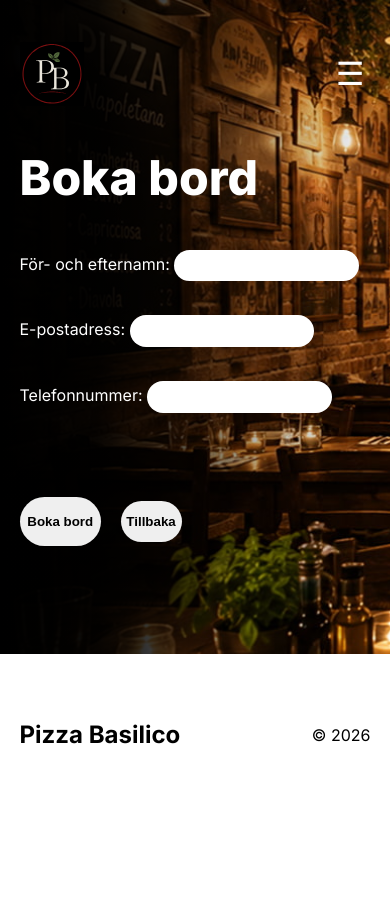
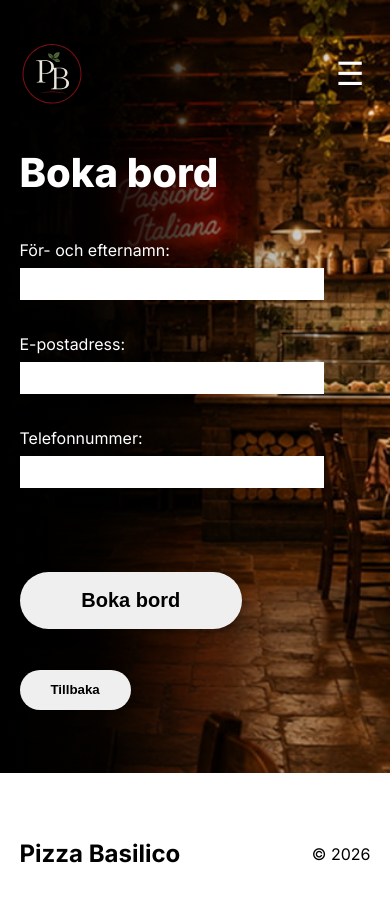
Before and after one commit to alvastern/pizza-basilico-frontend, an Angular app: page /boka-bord/kontakt in a window 390 px wide. Shown: the top 902 px of the page. Before the commit the page ends 844 px from the top, so only its background shows below. Built offline with nearby package versions, Linux system fonts and the light colour scheme.

Commit message:
Responsivitet för boka-bord sektion

```diff
--- a/src/app/pages/boka-bord/boka-bord-info/boka-bord-info.html
+++ b/src/app/pages/boka-bord/boka-bord-info/boka-bord-info.html
@@ -39,7 +39,7 @@
             </div>
         </form>
 
-        <article>
+        <article id="knappar-boka">
             <button routerLink="/boka-bord/kontakt" id="knapp-fortsatt">Fortsätt</button>
             <button routerLink="/" id="knapp-avbryt">Avbryt</button>
         </article>
--- a/src/app/pages/boka-bord/boka-bord-info/boka-bord-info.scss
+++ b/src/app/pages/boka-bord/boka-bord-info/boka-bord-info.scss
@@ -2,7 +2,7 @@
     background-image: linear-gradient(to right, rgba(0, 0, 0, 1) 0%, rgba(0, 0, 0, 0.95) 25%, rgba(0, 0, 0, 0.7) 45%, rgba(0, 0, 0, 0.3) 65%, rgba(0, 0, 0, 0) 100%),
     url(/images/tables.jpg);
 
-    height: 77.5vh;
+    height: 100vh;
     color: white;
     background-repeat: no-repeat;
     background-size: cover;
@@ -18,23 +18,28 @@ form {
     margin: 5vh 0 10vh 5vw;
 
     div {
-        margin-bottom: 4vh;
+        margin-bottom: 3vh;
+        display: flex;
+        flex-direction: column;
+        gap: 1vh;
 
         select {
-            padding: 0.5vh 0.5vw;
+            padding: 1vh 0.5vw;
+            width: 40ch;
         }
     }
 }
 
 #knapp-fortsatt {
-    padding: 2vh 2vw;
+    padding: 1rem 2rem;
     border-radius: 3rem;
     box-shadow: 0 4px 15px rgba(0, 0, 0, 0.35);
     font-weight: 700;
-    font-size: 1rem;
+    font-size: 1.25rem;
     border: none;
-    margin: 0 5vw 0 5vw;
+    margin: 0 5ch 0 5vw;
     cursor: pointer;
+    width: 20ch;
 }
 
 #knapp-avbryt {
@@ -43,6 +48,7 @@ form {
     border: none;
     font-weight: 700;
     cursor: pointer;
+    width: 15ch;
 }
 
 #knapp-fortsatt:hover, #knapp-avbryt:hover {
@@ -75,3 +81,51 @@ form {
     opacity: 1;
     transform: translateY(0);
 }
+
+@media (max-width: 1024px) {
+    #boka-bord-sektion {
+        height: auto;
+        padding-bottom: 7.5vh;
+        background-position: center;
+    }
+
+    #boka-bord-sektion h2 {
+        font-size: 2.5rem;
+        width: 80%;
+        margin: 0 0 0 5vw;
+    }
+
+    form div label {
+        font-size: 1rem;
+    }
+
+    form div select {
+        width: 50%;
+        padding: 1vh 1vw;
+    }
+
+    #knapp-sektion {
+        display: flex;
+        flex-direction: column;
+        gap: 2rem;
+        margin: 0 5vw;
+    }
+
+    #knapp-fortsatt {
+        width: 20ch;
+        padding: 2vh 2vw;
+        margin: 0;
+    }
+
+    #knapp-avbryt {
+        width: 15ch;
+        padding: 1.5vh 1.5vw;
+    }
+
+    #knappar-boka {
+        display: flex;
+        flex-direction: column;
+        margin: 0 0 0 5vw;
+        gap: 4ch;
+    }
+}
--- a/src/app/pages/boka-bord/boka-bord-kontakt/boka-bord-kontakt.html
+++ b/src/app/pages/boka-bord/boka-bord-kontakt/boka-bord-kontakt.html
@@ -21,7 +21,7 @@
                 </div>
             </form>
 
-            <article>
+            <article id="knappar-boka">
                 <button routerLink="/boka-bord/tack" id="knapp-boka-bord">Boka bord</button>
                 <button routerLink="/boka-bord" id="knapp-tillbaka">Tillbaka</button>
             </article>
--- a/src/app/pages/boka-bord/boka-bord-kontakt/boka-bord-kontakt.scss
+++ b/src/app/pages/boka-bord/boka-bord-kontakt/boka-bord-kontakt.scss
@@ -2,7 +2,7 @@
     background-image: linear-gradient(to right, rgba(0, 0, 0, 1) 0%, rgba(0, 0, 0, 0.95) 25%, rgba(0, 0, 0, 0.7) 45%, rgba(0, 0, 0, 0.3) 65%, rgba(0, 0, 0, 0) 100%),
     url(/images/tables.jpg);
 
-    height: 77.5vh;
+    height: 100vh;
     color: white;
     background-repeat: no-repeat;
     background-size: cover;
@@ -19,31 +19,37 @@ form {
 
     div {
         margin-bottom: 4vh;
+        display: flex;
+        flex-direction: column;
+        gap: 1vh;
 
         input {
             border: none;
-            border-radius: 2rem;
             padding: 1vh 1vw;
+            width: 30ch;
         }
     }
 }
 
 #knapp-boka-bord {
-    padding: 2vh 2vw;
+    padding: 1rem 2rem;
     border-radius: 3rem;
+    box-shadow: 0 4px 15px rgba(0, 0, 0, 0.35);
+    font-weight: 700;
+    font-size: 1.25rem;
     border: none;
-    font-weight: 700;
-    margin: 0 0 0 5vw;
+    margin: 0 5ch 0 5vw;
     cursor: pointer;
+    width: 20ch;
 }
 
 #knapp-tillbaka {
     padding: 1.5vh 1.5vw;
-    border-radius: 2rem;
+    border-radius: 1.5rem;
     border: none;
     font-weight: 700;
-    margin: 0 0 0 5vw;
     cursor: pointer;
+    width: 15ch;
 }
 
 #knapp-boka-bord:hover, #knapp-tillbaka:hover {
@@ -76,3 +82,52 @@ form {
     opacity: 1;
     transform: translateY(0);
 }
+
+@media (max-width: 1024px) {
+    #sektion-boka-bord {
+        height: auto;
+        padding-bottom: 7.5vh;
+        background-position: center;
+    }
+
+    #sektion-boka-bord h2 {
+        font-size: 2.5rem;
+        width: 80%;
+        margin: 0 0 5vh 5vw;
+    }
+
+    form div label {
+        font-size: 1rem;
+    }
+
+    form div input {
+        width: 80%;
+        max-width: 350px;
+        padding: 1vh 1vw;
+    }
+
+    #knapp-sektion {
+        display: flex;
+        flex-direction: column;
+        gap: 2rem;
+        margin: 0 5vw;
+    }
+
+    #knapp-boka-bord {
+        width: 20ch;
+        padding: 2vh 2vw;
+        margin: 0;
+    }
+
+    #knapp-tillbaka {
+        width: 15ch;
+        padding: 1.5vh 1.5vw;
+    }
+
+    #knappar-boka {
+        display: flex;
+        flex-direction: column;
+        margin: 0 0 0 5vw;
+        gap: 4ch;
+    }
+}
--- a/src/app/pages/boka-bord/boka-bord-tack/boka-bord-tack.scss
+++ b/src/app/pages/boka-bord/boka-bord-tack/boka-bord-tack.scss
@@ -16,14 +16,15 @@
 }
 
 #paragraf {
-    margin: 5vh 0 0 5vw;
+    margin: 5vh 5vw 0 5vw;
+    font-size: 1.25rem;
 }
 
 #tillbaka-knapp {
-    margin: 10vh 0 0 5vw;
-    padding: 3vh 3vw;
+    margin: 5vh 0 0 5vw;
+    padding: 1rem 2rem;
     border-radius: 3rem;
-    font-size: 1rem;
+    font-size: 1.25rem;
     font-weight: 700;
     border: none;
     box-shadow: 0 4px 15px rgba(0, 0, 0, 0.35);
@@ -59,3 +60,19 @@
     opacity: 1;
     transform: translateY(0);
 }
+
+@media (max-width: 1024px) {
+    #rubrik-tack {
+        font-size: 3rem;
+        width: 80%;
+        margin: 0 0 0 5vw;
+    }
+
+    #paragraf {
+        margin: 5vh 0 0 5vw;
+    }
+
+    #tillbaka-knapp {
+        width: 20ch;
+    }
+}
--- a/src/app/pages/home/home.scss
+++ b/src/app/pages/home/home.scss
@@ -196,7 +196,7 @@
 
     .knapp-startsida {
         width: fit-content;
-        width: 50%;
+        width: 20ch;
     }
 
     #meny-sektion {
```
